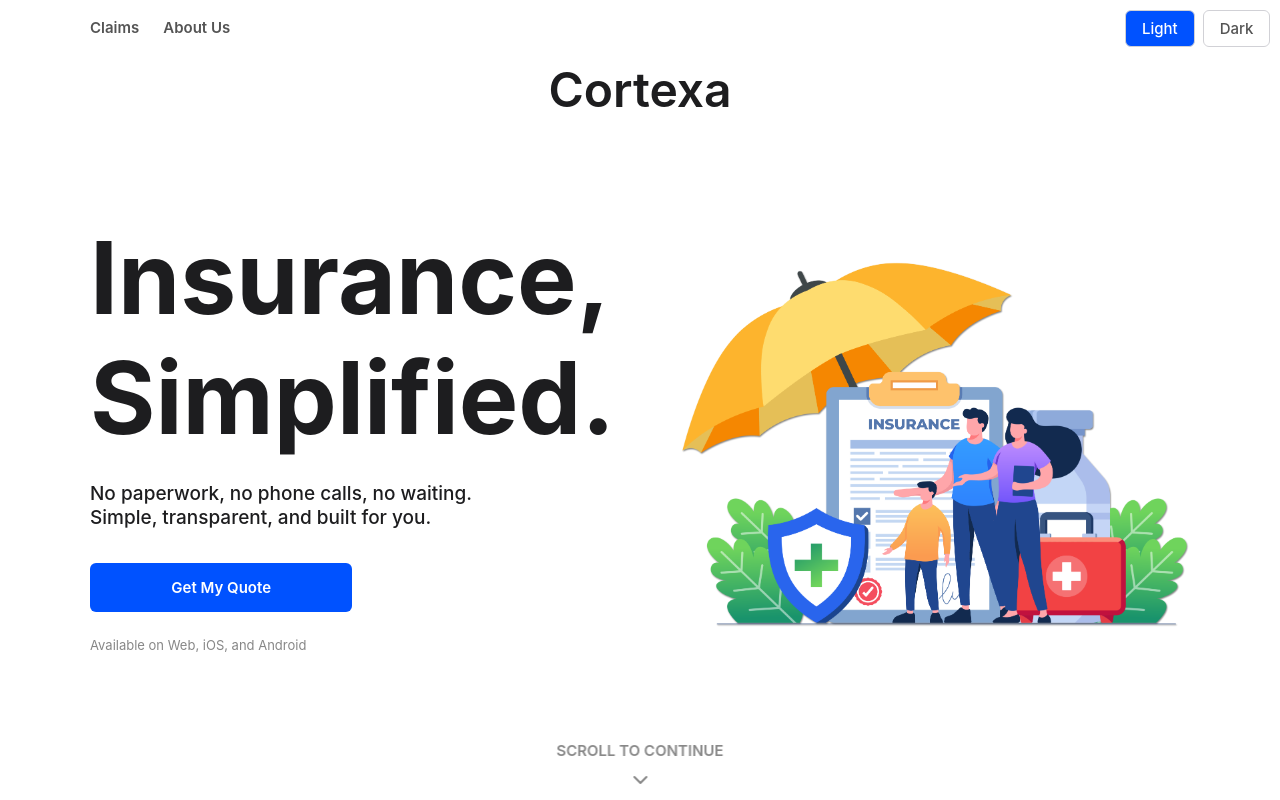
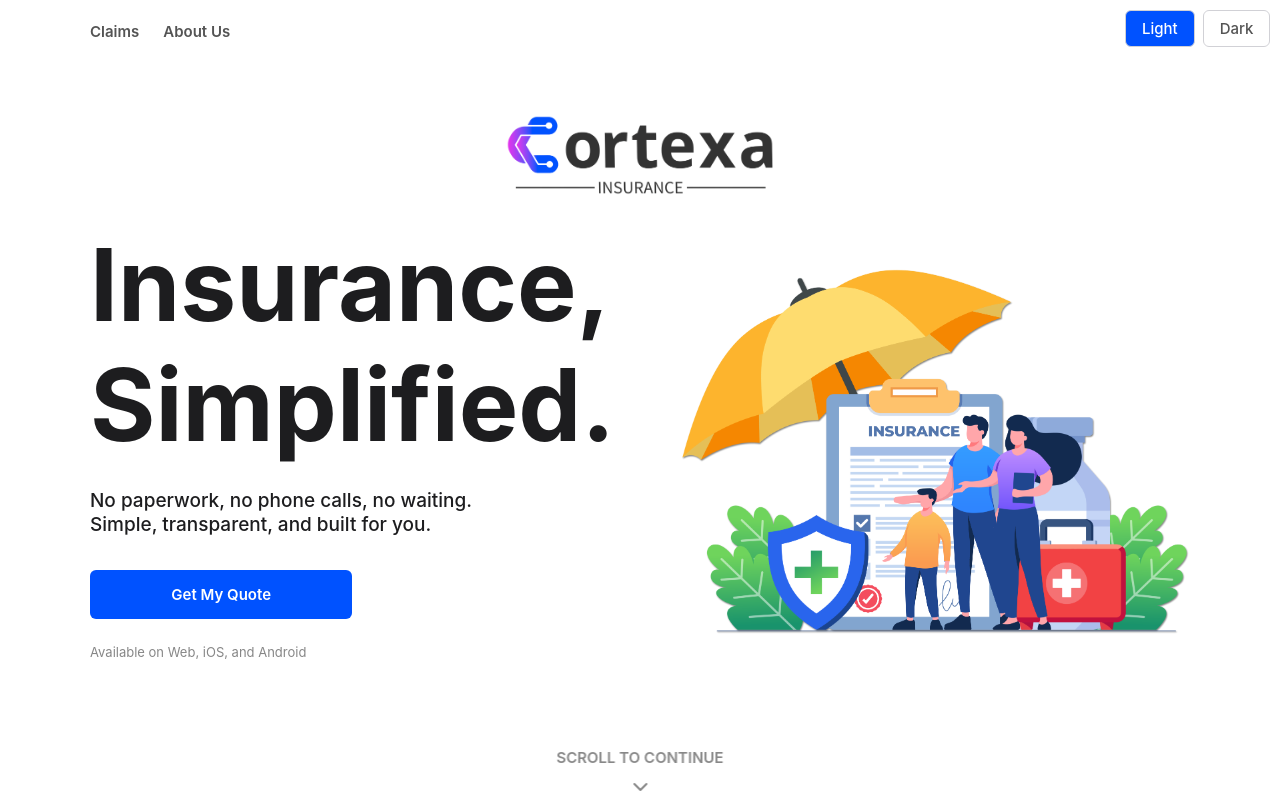
Before and after one commit to juanpatriciodoyle/cortexa-insurance, a React (Create React App) app: page / in a window 1280 px wide. Shown: the top 800 px of the page. Built offline with nearby package versions, Linux system fonts and the light colour scheme.

Commit message:
add light / dark logo

```diff
--- a/src/components/layout/Header.tsx
+++ b/src/components/layout/Header.tsx
@@ -1,19 +1,22 @@
 import React from 'react';
-import styled from 'styled-components';
-import {Link} from 'react-router-dom';
-import {Container} from '../ui/Container';
+import styled, { useTheme } from 'styled-components';
+import { Link } from 'react-router-dom';
+import { Container } from '../ui/Container';
 import Text from '../../styles/Text';
 import useScrollPosition from '../../hooks/useScrollPosition';
+import { CortexaTheme } from '../../styles/theme';
+import logoLight from '../../assets/logo-light.png';
+import logoDark from '../../assets/logo-dark.png';
 
 const HeaderWrapper = styled.header<{ $isScrolled: boolean }>`
-    padding: 20px 0;
-    background-color: ${({theme, $isScrolled}) => ($isScrolled ? theme.colors.background : 'transparent')};
-    border-bottom: 1px solid ${({theme, $isScrolled}) => ($isScrolled ? theme.colors.borders : 'transparent')};
+    padding: 14px 0;
+    background-color: ${({ theme, $isScrolled }) => ($isScrolled ? theme.colors.background : 'transparent')};
+    border-bottom: 1px solid ${({ theme, $isScrolled }) => ($isScrolled ? theme.colors.borders : 'transparent')};
     position: sticky;
     top: 0;
     z-index: 10;
-    transition: background-color 0.3s ease, border-color 0.3s ease, box-shadow 0.3s ease;
-    box-shadow: ${({$isScrolled}) => ($isScrolled ? '0 2px 10px rgba(0, 0, 0, 0.05)' : 'none')};
+    transition: background-color 0.3s ease, border-color 0.3s ease, box-shadow 0.3s ease, padding 0.3s ease;
+    box-shadow: ${({ $isScrolled }) => ($isScrolled ? '0 2px 10px rgba(0, 0, 0, 0.05)' : 'none')};
 `;
 
 const Nav = styled.nav`
@@ -21,6 +24,7 @@ const Nav = styled.nav`
     grid-template-columns: 1fr auto 1fr;
     align-items: center;
     position: relative;
+    height: 34px;
 `;
 
 const NavLinks = styled.div`
@@ -28,20 +32,19 @@ const NavLinks = styled.div`
     gap: 24px;
 `;
 
-const CenteredLogo = styled(Link)<{ $isScrolled: boolean }>`
+const CenteredLogoLink = styled(Link)<{ $isScrolled: boolean }>`
     text-decoration: none;
-    color: ${({theme}) => theme.colors.textHeadings};
     justify-self: center;
     position: absolute;
     left: 50%;
     top: 50%;
-    transform: ${({$isScrolled}) => ($isScrolled ? 'translate(-50%, -50%)' : 'translate(-50%, 50%)')};
-    transition: transform 0.4s ease-out, font-size 0.4s ease-out;
+    transform: ${({ $isScrolled }) => ($isScrolled ? 'translate(-50%, -50%)' : 'translate(-50%, 100%)')};
+    transition: transform 0.4s ease-out;
+`;
 
-    > ${Text} {
-        font-size: ${({theme, $isScrolled}) => ($isScrolled ? theme.font.sizes.h2 : '48px')};
-        transition: font-size 0.4s ease-out;
-    }
+const LogoImage = styled.img<{ $isScrolled: boolean }>`
+    height: ${({ $isScrolled }) => ($isScrolled ? '40px' : '80px')};
+    transition: height 0.4s ease-out;
 `;
 
 const RightAlign = styled.div`
@@ -50,16 +53,18 @@ const RightAlign = styled.div`
 
 const StyledLink = styled(Link)`
     text-decoration: none;
-    color: ${({theme}) => theme.colors.textBody};
+    color: ${({ theme }) => theme.colors.textBody};
     transition: color 0.2s ease;
 
     &:hover {
-        color: ${({theme}) => theme.colors.primary};
+        color: ${({ theme }) => theme.colors.primary};
     }
 `;
 
 function Header() {
     const isScrolled = useScrollPosition(50);
+    const theme = useTheme() as CortexaTheme;
+    const isLightTheme = theme.colors.background === '#FFFFFF';
 
     return (
         <HeaderWrapper $isScrolled={isScrolled}>
@@ -73,10 +78,14 @@ function Header() {
                             <Text $variant="button">About Us</Text>
                         </StyledLink>
                     </NavLinks>
-                    <CenteredLogo to="/" $isScrolled={isScrolled}>
-                        <Text $variant="h2">Cortexa</Text>
-                    </CenteredLogo>
-                    <RightAlign/>
+                    <CenteredLogoLink to="/" $isScrolled={isScrolled}>
+                        <LogoImage
+                            src={isLightTheme ? logoDark : logoLight}
+                            alt="Cortexa Logo"
+                            $isScrolled={isScrolled}
+                        />
+                    </CenteredLogoLink>
+                    <RightAlign />
                 </Nav>
             </Container>
         </HeaderWrapper>
```
Also changed, not shown: src/assets/logo-dark.png (added), src/assets/logo-light.png (added).
